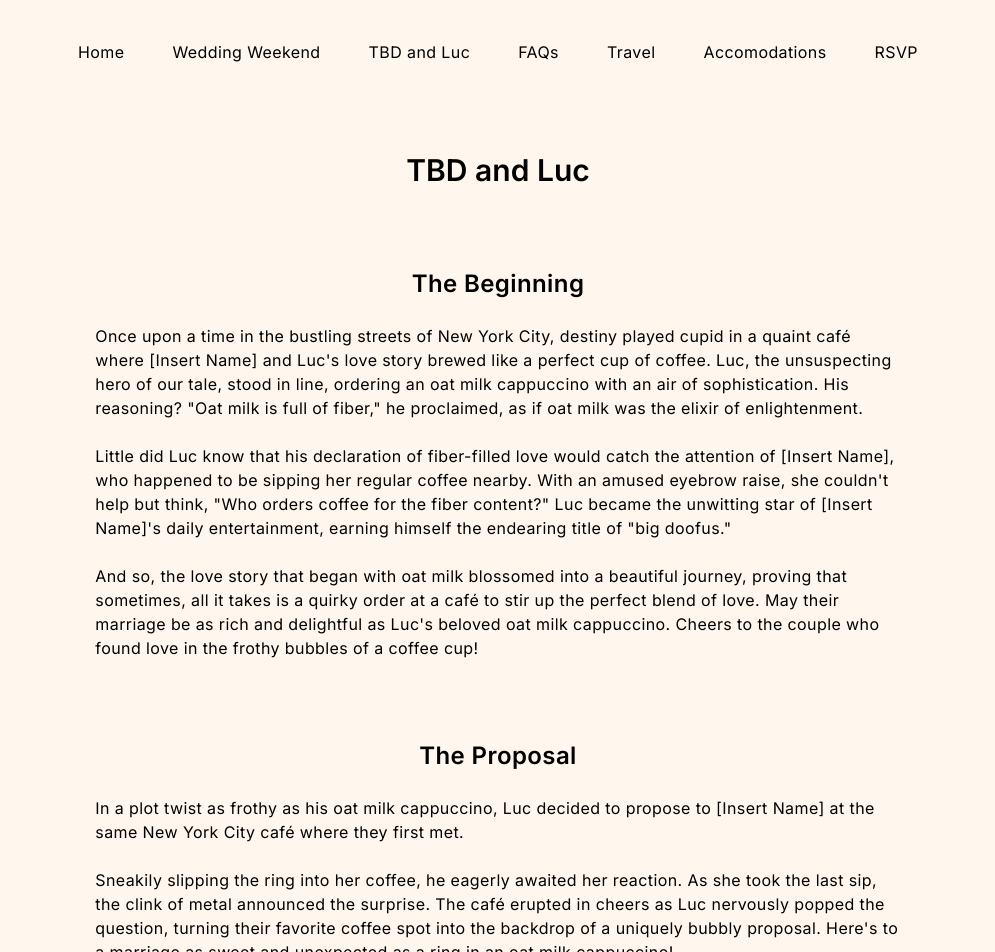
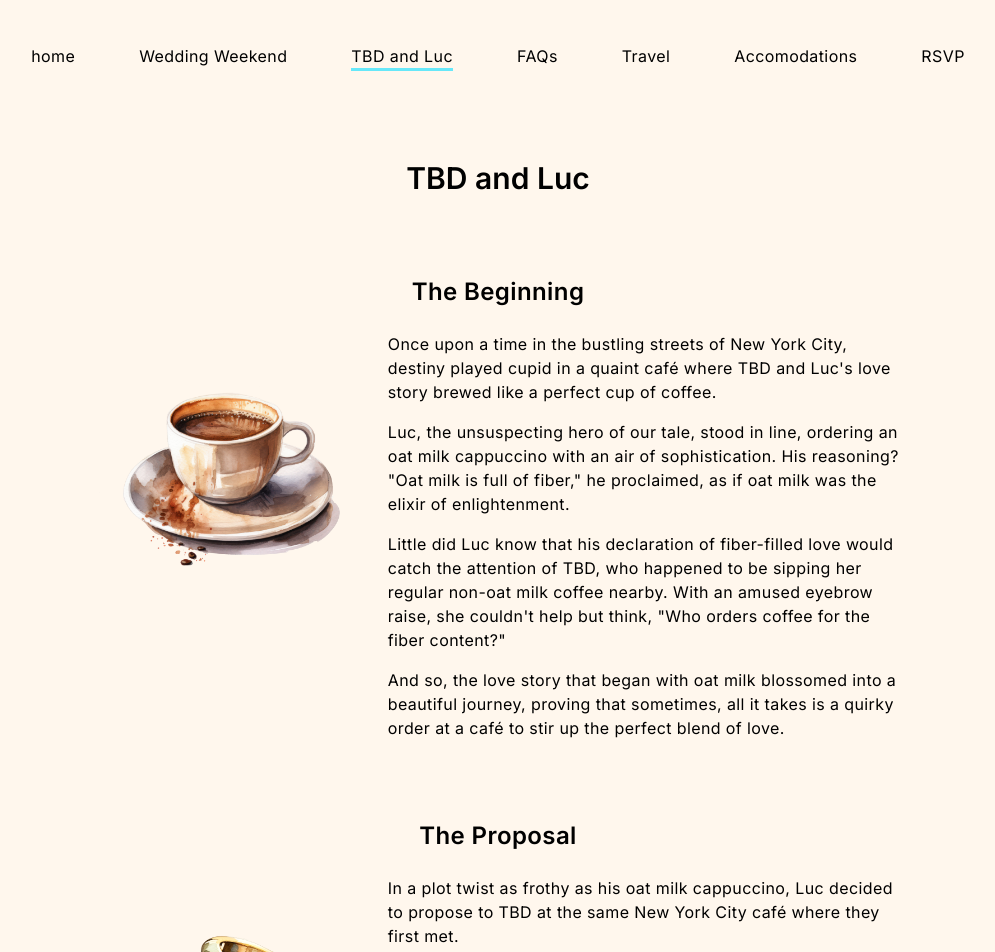
Before and after one commit to lymarrie/wedding-website, a Next.js app: page /tbd-and-luc in a window 1280 px wide. Shown: the top 952 px of the page, without its empty margins (142-1137 px from the left). Built offline with nearby package versions, Linux system fonts and the light colour scheme.

Commit message:
header active state

```diff
--- /dev/null
+++ b/app/components/nav-item.tsx
@@ -0,0 +1,49 @@
+'use client';
+
+import clsx from 'clsx';
+import Link from 'next/link';
+import { usePathname } from 'next/navigation';
+import { motion } from 'framer-motion';
+
+export default function NavItem({
+  path,
+  name,
+}: {
+  path: string;
+  name: string;
+}) {
+  let pathname = usePathname() || '/';
+  if (pathname.includes('/blog/')) {
+    pathname = '/blog';
+  }
+  const isActive = path === pathname;
+
+  return (
+    <Link
+      key={path}
+      href={path}
+      className={clsx(
+        'transition-all hover:text-cyan-600 flex align-middle',
+        {
+          'text-black': !isActive,
+          '': isActive
+        }
+      )}
+    >
+      <span className="relative py-1 px-2">
+        {name}
+          {isActive && (
+            <motion.div
+              className="absolute h-[3px] top-7 mx-2 inset-0 bg-cyan-300 z-[-1]"
+              layoutId="sidebar"
+              transition={{
+                type: 'spring',
+                stiffness: 350,
+                damping: 30,
+              }}
+            />
+          )}
+      </span>
+    </Link>
+  );
+}
--- a/app/components/navbar.tsx
+++ b/app/components/navbar.tsx
@@ -10,7 +10,13 @@ import {
   FingerPrintIcon,
   SquaresPlusIcon,
   XMarkIcon,
-} from '@heroicons/react/24/outline'
+} from '@heroicons/react/24/outline';
+import { usePathname } from 'next/navigation';
+import clsx from 'clsx';
+import { LayoutGroup } from 'framer-motion';
+import { Suspense } from 'react';
+import { motion } from 'framer-motion';
+import NavItem from './nav-item';
 
 const Navbar: React.FC = () => {
 
@@ -24,25 +30,36 @@ const Navbar: React.FC = () => {
     { name: "RSVP", href: "/rsvp" },
   ];
 
+  const navItems = {
+    '/': {
+      name: 'home',
+    },
+    '/wedding-weekend': {
+      name: 'Wedding Weekend',
+    },
+    '/tbd-and-luc': {
+      name: 'TBD and Luc',
+    },
+    '/faqs': {
+      name: 'FAQs',
+    },
+    '/travel': {
+      name: 'Travel',
+    },
+    '/accomodations': {
+      name: 'Accomodations',
+    },
+    '/rsvp': {
+      name: 'RSVP',
+    },
+  };
+
   const [mobileMenuOpen, setMobileMenuOpen] = useState(false);
 
 
   return (
-    // <nav className="">
-    //   <div className="hidden container mx-auto flex justify-center space-x-12 items-center tracking-wide">
-    //     {navigation.map((item) => (
-    //       <Link
-    //         href={item.href}
-    //         key={item.name}
-    //         className=""
-    //         >
-    //         {item.name}
-    //       </Link>
-    //     ))}
-    //   </div>
-    // </nav>
     <header className="">
-      <nav className="mx-auto flex max-w-7xl items-center justify-end tracking-wide p-10 lg:px-8 lg:justify-center" aria-label="Global">
+      <nav className="mx-auto flex max-w-7xl items-center justify-end tracking-wide p-4 lg:p-10 lg:justify-center" aria-label="Global">
         <div className="flex lg:hidden">
           <button
             type="button"
@@ -54,11 +71,11 @@ const Navbar: React.FC = () => {
           </button>
         </div>
         <div className="hidden lg:flex lg:gap-x-12">
-          {navigation.map((item) => (
-            <a key={item.name} href={item.href} className="">
-              {item.name}
-            </a>
-          ))}
+          <Suspense fallback={null}>
+            {Object.entries(navItems).map(([path, { name }]) => {
+                  return <NavItem key={path} path={path} name={name} />;
+                })}
+          </Suspense>
         </div>
       </nav>
       <Dialog as="div" className="lg:hidden" open={mobileMenuOpen} onClose={setMobileMenuOpen}>
@@ -81,7 +98,7 @@ const Navbar: React.FC = () => {
                   <a
                     key={item.name}
                     href={item.href}
-                    className="-mx-3 block rounded-lg px-3 py-2 text-base font-semibold leading-7  hover:bg-gray-50"
+                    className="-mx-3 block rounded-lg px-3 py-2 text-base font-semibold leading-7  hover:bg-cyan-100"
                   >
                     {item.name}
                   </a>
--- a/app/globals.css
+++ b/app/globals.css
@@ -7,7 +7,7 @@ body {
 }
 
 .centered-container {
-  @apply mx-auto max-w-7xl px-4 py-12 space-y-20 sm:px-6 md:w-4/5 lg:w-2/3;
+  @apply mx-auto max-w-7xl px-8 py-12 space-y-20 sm:px-6 md:w-4/5 lg:w-2/3;
 }
 
 .section {
--- a/app/layout.tsx
+++ b/app/layout.tsx
@@ -17,7 +17,7 @@ export default function RootLayout({
 }) {
   return (
     <html lang="en">
-      <body className={`${inter.className}`}>
+      <body className={`${inter.className} pb-20`}>
         <Navbar />
         {children}
       </body>
--- a/app/tbd-and-luc/page.tsx
+++ b/app/tbd-and-luc/page.tsx
@@ -2,22 +2,48 @@ import Image from 'next/image';
 
 export default function Couple() {
   return (
-    <main className="flex min-h-screen flex-col items-center space-y-20 centered-container">
+    <main className="flex min-h-screen flex-col items-center centered-container">
         <div className="">
             <h1>TBD and Luc</h1>
         </div>
         <div className="section">
             <h2>The Beginning</h2>
-            <p>Once upon a time in the bustling streets of New York City, destiny played cupid in a quaint café where [Insert Name] and Luc&apos;s love story brewed like a perfect cup of coffee. Luc, the unsuspecting hero of our tale, stood in line, ordering an oat milk cappuccino with an air of sophistication. His reasoning? &quot;Oat milk is full of fiber,&quot; he proclaimed, as if oat milk was the elixir of enlightenment.</p>
+            <div className="flex flex-col md:flex-row md:space-x-6">
+              <Image
+                src="/coffee.webp"
+                alt="My Image"
+                width={300}
+                height={300}
+                className="flex mx-auto h-full md:w-1/3" // Optional: Add rounded corners
+              />
+              <div className="space-y-4 md:w-2/3">
+                <p>Once upon a time in the bustling streets of New York City, destiny played cupid in a quaint café where TBD and Luc&apos;s love story brewed like a perfect cup of coffee.</p>
+                <p>Luc, the unsuspecting hero of our tale, stood in line, ordering an oat milk cappuccino with an air of sophistication. His reasoning? &quot;Oat milk is full of fiber,&quot; he proclaimed, as if oat milk was the elixir of enlightenment.</p>
+                <p>Little did Luc know that his declaration of fiber-filled love would catch the attention of TBD, who happened to be sipping her regular non-oat milk coffee nearby. With an amused eyebrow raise, she couldn&apos;t help but think, &quot;Who orders coffee for the fiber content?&quot;</p>
+                <p>And so, the love story that began with oat milk blossomed into a beautiful journey, proving that sometimes, all it takes is a quirky order at a café to stir up the perfect blend of love.</p>
+              </div>
+            </div>
 
-            <p>Little did Luc know that his declaration of fiber-filled love would catch the attention of [Insert Name], who happened to be sipping her regular coffee nearby. With an amused eyebrow raise, she couldn&apos;t help but think, &quot;Who orders coffee for the fiber content?&quot; Luc became the unwitting star of [Insert Name]&apos;s daily entertainment, earning himself the endearing title of &quot;big doofus.&quot;</p>
-
-            <p>And so, the love story that began with oat milk blossomed into a beautiful journey, proving that sometimes, all it takes is a quirky order at a café to stir up the perfect blend of love. May their marriage be as rich and delightful as Luc&apos;s beloved oat milk cappuccino. Cheers to the couple who found love in the frothy bubbles of a coffee cup!</p>
         </div>
         <div className="section">
             <h2>The Proposal</h2>
-            <p>In a plot twist as frothy as his oat milk cappuccino, Luc decided to propose to [Insert Name] at the same New York City café where they first met.</p>
-            <p>Sneakily slipping the ring into her coffee, he eagerly awaited her reaction. As she took the last sip, the clink of metal announced the surprise. The café erupted in cheers as Luc nervously popped the question, turning their favorite coffee spot into the backdrop of a uniquely bubbly proposal. Here&apos;s to a marriage as sweet and unexpected as a ring in an oat milk cappuccino!</p>
+            <div className="flex flex-col md:flex-row md:space-x-6">
+
+            <Image
+              src="/ring.webp"
+              alt="My Image"
+              width={300}
+              height={300}
+              className="flex mx-auto h-full md:w-1/3" // Optional: Add rounded corners
+            />
+              <div className="space-y-4 md:w-2/3">
+                <p>In a plot twist as frothy as his oat milk cappuccino, Luc decided to propose to TBD at the same New York City café where they first met.</p>
+
+                <p>Sneakily slipping the ring into her coffee, he eagerly awaited her reaction. As she took the last sip, the clink of metal announced the surprise. The café erupted in cheers as Luc nervously popped the question, turning their favorite coffee spot into the backdrop of a uniquely bubbly proposal.</p>
+
+                <p>Here&apos;s to a marriage as sweet and unexpected as a ring in an oat milk cappuccino!</p>
+              </div>
+            </div>
         </div>
     </main>
   )
--- a/app/wedding-weekend/page.tsx
+++ b/app/wedding-weekend/page.tsx
@@ -6,6 +6,7 @@ export default function WeddingWeekend() {
   const events = [
     {
       title: "Welcome Dinner",
+      day: "Friday",
       time: "5:00 PM",
       location: "Luc's Villa (Dining Hall)",
       photo: {
@@ -16,6 +17,7 @@ export default function WeddingWeekend() {
     },
     {
       title: "Wedding",
+      day: "Saturday",
       time: "4:30 PM",
       location: "Luc's Beach Cabana",
       photo: {
@@ -26,6 +28,7 @@ export default function WeddingWeekend() {
     },
     {
       title: "Farewell Brunch",
+      day: "Sunday",
       time: "10:00 AM",
       location: "Luc's Garden Terrace",
       photo: {
@@ -44,7 +47,7 @@ export default function WeddingWeekend() {
       </div>
       {events.map((event, index) => (
         <div className="section" key={index}>
-          <h2>{event.title}</h2>
+          <h2>{event.day}</h2>
           <EventCard
             styling=""
             photo={event.photo}
```
Also changed, not shown: public/coffee.webp (added), public/ring.webp (added).
